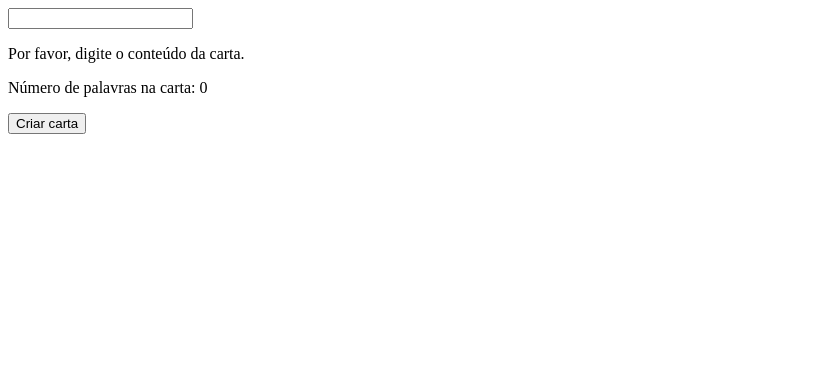
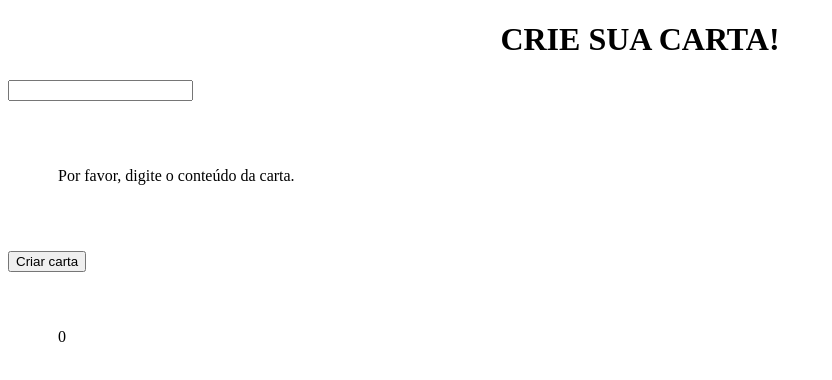
Before and after one commit to claro-bruno/sd-012-project-mistery-letter, a website: page index.html in a window 1280 px wide. Both pictures are taken after a click on the button "Criar carta". Shown: the whole page, without its empty margins (0-832 px from the left). Drawn offline with Linux system fonts and the light colour scheme.

Commit message:
conserta contador de palavras e adiciona estilo

```diff
--- a/index.html
+++ b/index.html
@@ -8,10 +8,11 @@
   <link rel="stylesheet" href="style.css">
 </head>
 <body>
+  <h1>CRIE SUA CARTA!</h1>
   <input id="carta-texto" type="text">
   <p id="carta-gerada"></p>
+  <button id="criar-carta">Criar carta</button>
   <p id="carta-contador"></p>
-  <button id="criar-carta">Criar carta</button>
   <script src="script.js"></script>
 </body>
 </html>
--- a/script.js
+++ b/script.js
@@ -20,6 +20,7 @@ function removeCarta() {
 function criarSpan() {
   const trecho = document.createElement('span');
   trecho.innerText = palavra;
+  trecho.style.margin = '40px';
   for (let key in classes) {
     let numeroMagico = Math.floor(Math.random() * (2 - 0 + 1)) + 0;
     if (numeroMagico < classes[key].length) {
@@ -52,7 +53,7 @@ function gerarCarta() {
     criarCarta();
   }
   let numeroDePalavras = document.querySelectorAll('span').length.toString();
-  contadorDePalavras.innerText = 'Número de palavras na carta: ' + numeroDePalavras;
+  contadorDePalavras.innerText = numeroDePalavras;
 }
 
 botaoCriarCarta.addEventListener('click', gerarCarta);
--- a/style.css
+++ b/style.css
@@ -1,3 +1,16 @@
+h1 {
+  text-align: center;
+}
+
+#carta-gerada {
+  padding: 50px;
+}
+
+#carta-contador {
+  padding-top: 40px;
+  padding-left: 50px;
+}
+
 .newspaper {
   background-color: antiquewhite;
   font-family: Times New Roman;
```
